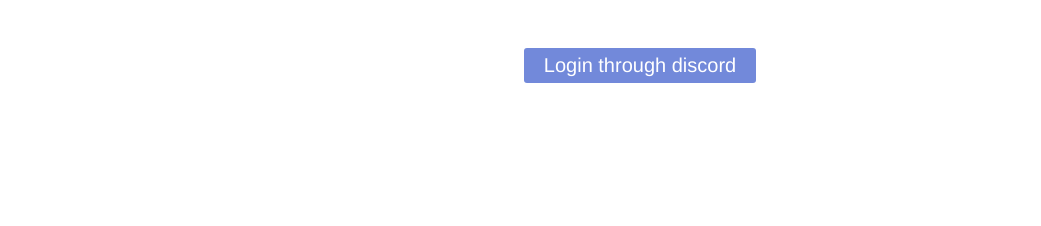
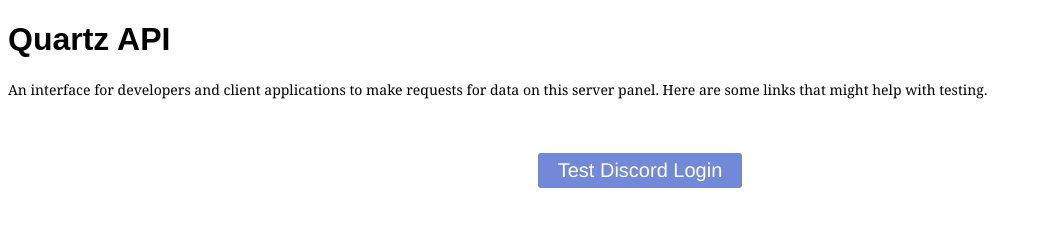
Before and after one commit to DiamonC/quartz, a website: page index.html in a window 1280 px wide. Shown: the whole page, without its empty margins (0-1041 px from the left). Drawn offline with Linux system fonts and the light colour scheme.

Commit message:
Changed index html to explain the api.

```diff
--- a/index.html
+++ b/index.html
@@ -25,8 +25,27 @@
     </style>
   </head>
   <body>
+    <!DOCTYPE html>
+<html>
+<head>
+<!-- HTML Codes by Quackit.com -->
+<title>
+API</title>
+<meta name="viewport" content="width=device-width, initial-scale=1">
+<style>
+body {background-color:#ffffff;background-repeat:no-repeat;background-position:top left;background-attachment:fixed;}
+h1{font-family:Arial, sans-serif;color:#000000;background-color:#ffffff;}
+p {font-family:Georgia, serif;font-size:14px;font-style:normal;font-weight:normal;color:#000000;background-color:#ffffff;}
+</style>
+</head>
+<body>
+<h1>Quartz API</h1>
+<p>An interface for developers and client applications to make requests for data on this server panel. Here are some links that might help with testing.</p>
+</body>
+</html>
+
     <div class="container">
-      <a href="/discord/login">Login through discord</a>
+      <a href="/discord/login">Test Discord Login</a>
     </div>
   </body>
 </html>
```
